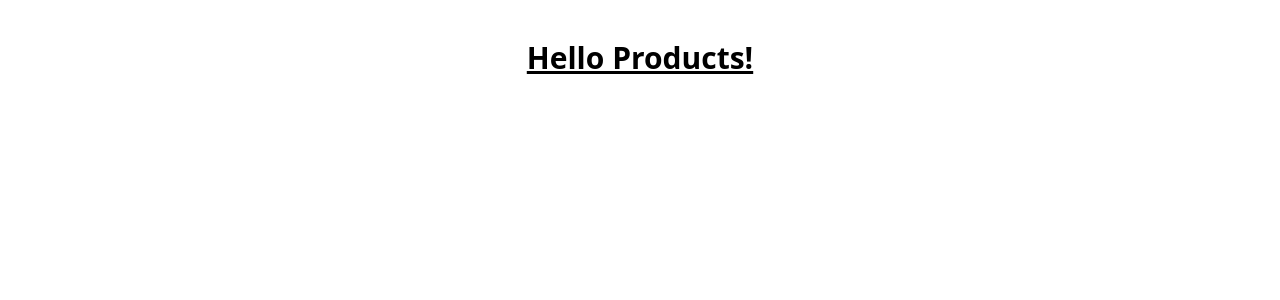
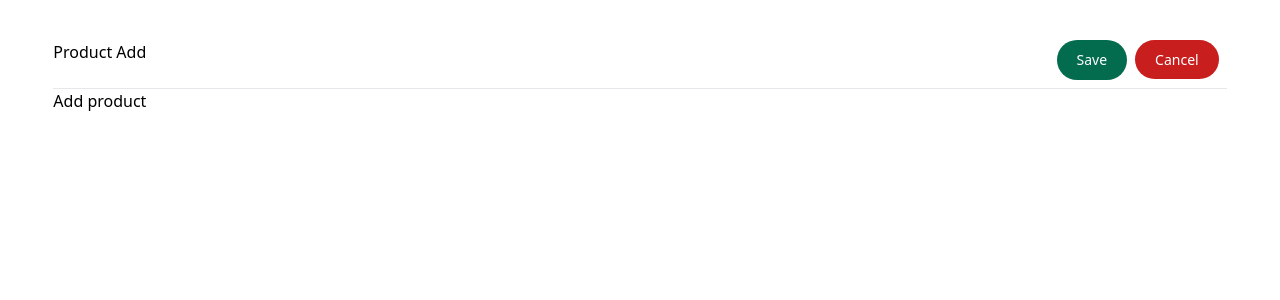
Before and after one commit to stavio12/bench-five, a React (Create React App) app: page /product in a window 1280 px wide. Shown: the top 300 px of the page. Built offline with nearby package versions, Linux system fonts and the light colour scheme.

Commit message:
Added  product creation , editing pages and navigation logic

```diff
--- a/src/App.tsx
+++ b/src/App.tsx
@@ -16,7 +16,7 @@ function App() {
         <div className="w-11/12 mx-auto pt-10">
           <Routes>
             <Route path="/" element={<Home />} />
-            <Route path="/:id" element={<Products />} />
+            <Route path="/product" element={<Products />} />
           </Routes>
         </div>
       </DispatchContext.Provider>
--- a/src/States/reducer.ts
+++ b/src/States/reducer.ts
@@ -12,15 +12,16 @@ const baseProduct = {
 };
 
 export interface StateType {
-  Products: { disc: Disc[]; books: Books[]; furniture: Furniture[] };
+  products: { disc: Disc[]; books: Books[]; furniture: Furniture[] };
   Loader: boolean;
   disc: Disc;
   books: Books;
   furniture: Furniture;
+  editProduct: boolean;
 }
 
 export const initialState: StateType = {
-  Products: {
+  products: {
     disc: [],
     books: [],
     furniture: [],
@@ -36,15 +37,17 @@ export const initialState: StateType = {
       L: 0,
     },
   },
+  editProduct: false,
 };
 
 export interface StateAction
-  extends Action<"PRODUCTS" | "DISC" | "BOOKS" | "FURNITURE"> {
+  extends Action<"PRODUCTS" | "DISC" | "BOOKS" | "FURNITURE" | "EDIT_PRODUCT"> {
   payload: {
-    Products: { disc: Disc[]; books: Books[]; furniture: Furniture[] };
+    products: { disc: Disc[]; books: Books[]; furniture: Furniture[] };
     disc: Disc;
     books: Books;
     furniture: Furniture;
+    editProduct: boolean;
   };
 }
 
@@ -54,13 +57,15 @@ export const reducer = (
 ): StateType => {
   switch (action.type) {
     case "PRODUCTS":
-      return { ...state, Products: action.payload };
+      return { ...state, products: action.payload };
     case "DISC":
       return { ...state, disc: action.payload };
     case "BOOKS":
       return { ...state, books: action.payload };
     case "FURNITURE":
       return { ...state, furniture: action.payload };
+    case "EDIT_PRODUCT":
+      return { ...state, editProduct: action.payload };
     default:
       return state;
   }
--- /dev/null
+++ b/src/components/Home/Buttons.tsx
@@ -0,0 +1,45 @@
+import React, { useContext, useState } from "react";
+import DispatchContext from "../../DispatchContext";
+import StateContext from "../../StateContext";
+import { useNavigate } from "react-router-dom";
+
+interface props {
+  selectedProducts: number[];
+}
+
+const Buttons = ({ selectedProducts }: props) => {
+  const dispatch = useContext(DispatchContext);
+  const state = useContext(StateContext);
+  let navigate = useNavigate();
+
+  const toggleAddOrEditPage = (toggle: boolean) => {
+    dispatch({ type: "EDIT_PRODUCT", payload: toggle });
+
+    return navigate("/product");
+  };
+
+  return (
+    <>
+      {selectedProducts.length === 0 ? (
+        <button
+          type="button"
+          className="text-white bg-green-700 hover:bg-green-800 focus:outline-none focus:ring-4 focus:ring-green-300 font-medium rounded-full text-sm px-5 py-2.5 text-center mr-2 mb-2 dark:bg-green-600 dark:hover:bg-green-700 dark:focus:ring-green-800"
+          onClick={() => toggleAddOrEditPage(false)}
+        >
+          Add
+        </button>
+      ) : (
+        <button
+          type="button"
+          className="text-white bg-yellow-400 hover:bg-yellow-500 focus:outline-none focus:ring-4 focus:ring-yellow-300 font-medium rounded-full text-sm px-5 py-2.5 text-center mr-2 mb-2 dark:focus:ring-yellow-900"
+          disabled={selectedProducts.length > 1}
+          onClick={() => toggleAddOrEditPage(true)}
+        >
+          Edit
+        </button>
+      )}
+    </>
+  );
+};
+
+export default Buttons;
--- a/src/components/Home/index.tsx
+++ b/src/components/Home/index.tsx
@@ -1,6 +1,10 @@
-import React from "react";
+import React, { useState } from "react";
+// import DispatchContext from "../../DispatchContext";
+import Buttons from "./Buttons";
 
 const Index = () => {
+  const [selectedProducts, setSelectedProducts] = useState<number[]>([]);
+
   return (
     <>
       <div>
@@ -10,29 +14,30 @@ const Index = () => {
           </div>
 
           <div className="d-flex gap-4">
-            <button
-              type="button"
-              className="text-white bg-green-700 hover:bg-green-800 focus:outline-none focus:ring-4 focus:ring-green-300 font-medium rounded-full text-sm px-5 py-2.5 text-center mr-2 mb-2 dark:bg-green-600 dark:hover:bg-green-700 dark:focus:ring-green-800"
-            >
-              Green
-            </button>
+            <Buttons selectedProducts={selectedProducts} />
             <button
               type="button"
               className="text-white bg-red-700 hover:bg-red-800 focus:outline-none focus:ring-4 focus:ring-red-300 font-medium rounded-full text-sm px-5 py-2.5 text-center mr-2 mb-2 dark:bg-red-600 dark:hover:bg-red-700 dark:focus:ring-red-900"
             >
-              Red
+              Mass Delete
             </button>
           </div>
         </div>
-
+        <hr />
         <div className="grid grid-cols-3 sm:grid-cols-4 grid-rows-3 gap-5">
           <div className="col-span-full*">
             <div className="p-6 max-w-sm bg-white rounded-lg border border-gray-200 shadow-md dark:bg-gray-800 dark:border-gray-700">
               <div className="flex items-center">
                 <input
+                  onChange={(e) =>
+                    setSelectedProducts([
+                      ...selectedProducts,
+                      Number(e.target.value),
+                    ])
+                  }
                   id="checked-checkbox"
                   type="checkbox"
-                  value=""
+                  value={1}
                   className="w-4 h-4 text-blue-600 bg-gray-100 rounded border-gray-300 focus:ring-blue-500 dark:focus:ring-blue-600 dark:ring-offset-gray-800 focus:ring-2 dark:bg-gray-700 dark:border-gray-600"
                 />
               </div>
@@ -59,9 +64,15 @@ const Index = () => {
             <div className="p-6 max-w-sm bg-white rounded-lg border border-gray-200 shadow-md dark:bg-gray-800 dark:border-gray-700">
               <div className="flex items-center">
                 <input
+                  onChange={(e) =>
+                    setSelectedProducts([
+                      ...selectedProducts,
+                      Number(e.target.value),
+                    ])
+                  }
                   id="checked-checkbox"
                   type="checkbox"
-                  value=""
+                  value={2}
                   className="w-4 h-4 text-blue-600 bg-gray-100 rounded border-gray-300 focus:ring-blue-500 dark:focus:ring-blue-600 dark:ring-offset-gray-800 focus:ring-2 dark:bg-gray-700 dark:border-gray-600"
                 />
               </div>
@@ -88,9 +99,15 @@ const Index = () => {
             <div className="p-6 max-w-sm bg-white rounded-lg border border-gray-200 shadow-md dark:bg-gray-800 dark:border-gray-700">
               <div className="flex items-center">
                 <input
+                  onChange={(e) =>
+                    setSelectedProducts([
+                      ...selectedProducts,
+                      Number(e.target.value),
+                    ])
+                  }
                   id="checked-checkbox"
                   type="checkbox"
-                  value=""
+                  value={3}
                   className="w-4 h-4 text-blue-600 bg-gray-100 rounded border-gray-300 focus:ring-blue-500 dark:focus:ring-blue-600 dark:ring-offset-gray-800 focus:ring-2 dark:bg-gray-700 dark:border-gray-600"
                 />
               </div>
@@ -117,9 +134,15 @@ const Index = () => {
             <div className="p-6 max-w-sm bg-white rounded-lg border border-gray-200 shadow-md dark:bg-gray-800 dark:border-gray-700">
               <div className="flex items-center">
                 <input
+                  onChange={(e) =>
+                    setSelectedProducts([
+                      ...selectedProducts,
+                      Number(e.target.value),
+                    ])
+                  }
                   id="checked-checkbox"
                   type="checkbox"
-                  value=""
+                  value={4}
                   className="w-4 h-4 text-blue-600 bg-gray-100 rounded border-gray-300 focus:ring-blue-500 dark:focus:ring-blue-600 dark:ring-offset-gray-800 focus:ring-2 dark:bg-gray-700 dark:border-gray-600"
                 />
               </div>
--- /dev/null
+++ b/src/components/Products/AddProduct.tsx
@@ -0,0 +1,13 @@
+import React from "react";
+
+const AddProduct = () => {
+  return (
+    <>
+      <section id="AddProduct">
+        <h1>Add product</h1>
+      </section>
+    </>
+  );
+};
+
+export default AddProduct;
--- /dev/null
+++ b/src/components/Products/EditProduct.tsx
@@ -0,0 +1,13 @@
+import React from "react";
+
+const EditProduct = () => {
+  return (
+    <>
+      <section id="EditProduct">
+        <h1>Edit product</h1>
+      </section>
+    </>
+  );
+};
+
+export default EditProduct;
--- a/src/components/Products/index.tsx
+++ b/src/components/Products/index.tsx
@@ -1,13 +1,35 @@
-import React from "react";
+import React, { useContext } from "react";
+import { Link } from "react-router-dom";
+import StateContext from "../../StateContext";
+import AddProduct from "./AddProduct";
+import EditProduct from "./EditProduct";
+const Index = () => {
+  const { editProduct } = useContext(StateContext);
 
-const Index = () => {
   return (
     <>
-      <div className="App">
-        <h1 className="text-3xl font-bold underline text-center">
-          Hello Products!
-        </h1>
+      <div className="flex justify-between">
+        <h1>Product {editProduct ? "Edit" : "Add"} </h1>
+
+        <div className="d-flex gap-4">
+          <button
+            type="button"
+            className="text-white bg-green-700 hover:bg-green-800 focus:outline-none focus:ring-4 focus:ring-green-300 font-medium rounded-full text-sm px-5 py-2.5 text-center mr-2 mb-2 dark:bg-green-600 dark:hover:bg-green-700 dark:focus:ring-green-800"
+          >
+            Save
+          </button>
+          <Link
+            to="/"
+            type="button"
+            className="text-white bg-red-700 hover:bg-red-800 focus:outline-none focus:ring-4 focus:ring-red-300 font-medium rounded-full text-sm px-5 py-2.5 text-center mr-2 mb-2 dark:bg-red-600 dark:hover:bg-red-700 dark:focus:ring-red-900"
+          >
+            Cancel
+          </Link>
+        </div>
       </div>
+      <hr />
+      {!editProduct && <AddProduct />}
+      {editProduct && <EditProduct />}
     </>
   );
 };
--- a/src/index.tsx
+++ b/src/index.tsx
@@ -16,8 +16,4 @@ root.render(
     </BrowserRouter>
   </React.StrictMode>
 );
-
-// If you want to start measuring performance in your app, pass a function
-// to log results (for example: reportWebVitals(console.log))
-// or send to an analytics endpoint. Learn more: https://bit.ly/CRA-vitals
 reportWebVitals();
```
